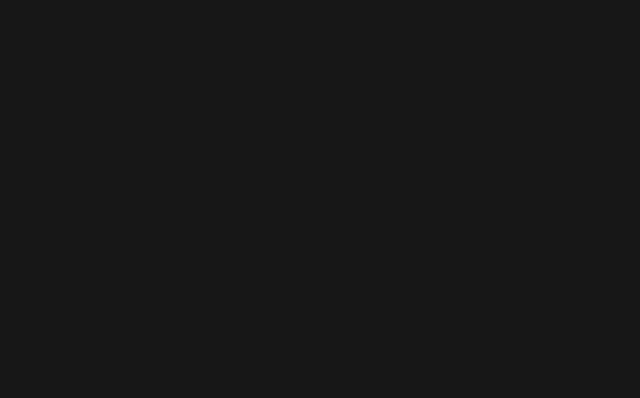
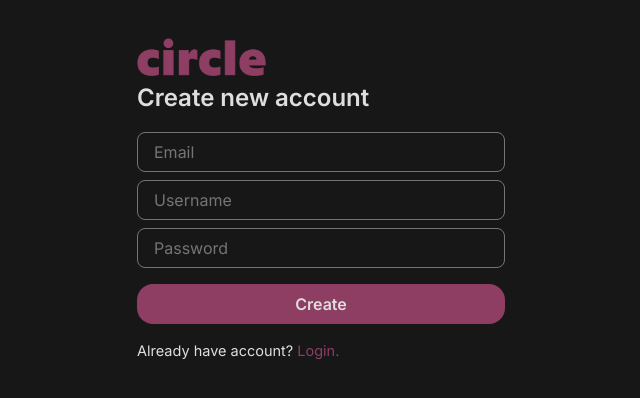
Before and after one commit to arrdix/circle-app, a React (Vite) app: page /register in a window 1280 px wide. Before the commit this address had no page. Shown: the top 398 px of the page, without its empty margins (319-959 px from the left). Built offline with nearby package versions, Linux system fonts and the light colour scheme.

Commit message:
chore: create layout mockup for auth page

```diff
--- a/src/App.tsx
+++ b/src/App.tsx
@@ -7,6 +7,8 @@
 import VibeDetailPage from './pages/VibeDetailPage'
 import ProfilePage from './pages/ProfilePage'
 import SearchPage from '@/pages/SearchPage'
+import LoginPage from '@/pages/LoginPage'
+import RegisterPage from '@/pages/RegisterPage'
 
 function App() {
     const { pathname } = useLocation()
@@ -28,6 +30,8 @@
                     <Route path="/me" element={<ProfilePage />} />
                     <Route path="/search" element={<SearchPage />} />
                 </Route>
+                <Route path="/login" element={<LoginPage />} />
+                <Route path="/register" element={<RegisterPage />} />
             </Routes>
         </div>
     )
--- /dev/null
+++ b/src/components/inputs/HollowInput.tsx
@@ -0,0 +1,40 @@
+import { fontSizing } from '@/styles/style'
+import { Input } from '@chakra-ui/react'
+
+interface HollowInputProps {
+    type: string
+    placeholder: string
+}
+
+function HollowInput({ type, placeholder }: HollowInputProps) {
+    return (
+        <Input
+            type={type}
+            px={'1rem'}
+            border={'1px'}
+            borderColor={'circle.dark'}
+            borderRadius={'lg'}
+            placeholder={placeholder}
+            fontSize={fontSizing.normal}
+            color={'circle.font'}
+            _active={{
+                background: 'none',
+                boxShadow: 'none',
+                borderColor: 'circle.accent',
+            }}
+            _focus={{
+                background: 'none',
+                boxShadow: 'none',
+                borderColor: 'circle.accent',
+            }}
+            _hover={{
+                background: 'none',
+                boxShadow: 'none',
+                borderColor: 'circle.accent',
+            }}
+            _placeholder={{ color: 'circle.dark' }}
+        />
+    )
+}
+
+export default HollowInput
--- a/src/components/inputs/CircleInput.tsx
+++ b/src/components/inputs/IconInput.tsx
@@ -1,7 +1,7 @@
 import { Box, Input, InputGroup, InputLeftElement, Stack } from '@chakra-ui/react'
 import { BiSearchAlt } from 'react-icons/bi'
 
-function CircleInput() {
+function IconInput() {
     return (
         <Box px={'1rem'} pt={'2rem'}>
             <Stack spacing={4}>
@@ -15,10 +15,23 @@
                         type="text"
                         pl={'2.75rem'}
                         placeholder="Search.."
-                        border={0}
+                        border={'2px'}
+                        borderColor={'transparent'}
                         borderRadius={'2xl'}
                         bg={'circle.darker'}
                         color={'circle.font'}
+                        _active={{
+                            boxShadow: 'none',
+                            borderColor: 'circle.accent',
+                        }}
+                        _focus={{
+                            boxShadow: 'none',
+                            borderColor: 'circle.accent',
+                        }}
+                        _hover={{
+                            boxShadow: 'none',
+                            borderColor: 'circle.accent',
+                        }}
                         _placeholder={{ color: 'circle.dark' }}
                     />
                 </InputGroup>
@@ -27,4 +40,4 @@
     )
 }
 
-export default CircleInput
+export default IconInput
--- /dev/null
+++ b/src/pages/LoginPage.tsx
@@ -0,0 +1,40 @@
+import { Link as ReactLink } from 'react-router-dom'
+import { Container, Flex, FormControl, Text, Image, Link as CircleLink } from '@chakra-ui/react'
+import { fontSizing } from '@/styles/style'
+
+import SolidButton from '@/components/buttons/SolidButton'
+import HollowInput from '@/components/inputs/HollowInput'
+
+function LoginPage() {
+    return (
+        <Container height={'100vh'} width={'400px'}>
+            <Flex direction={'column'} gap={'1rem'} justifyContent={'center'} height={'50%'}>
+                <Image src={'/circle.png'} width={'35%'} />
+                <Text fontSize={fontSizing.bigger} fontWeight={'600'} mt={'-.75rem'}>
+                    Login to circle
+                </Text>
+                <FormControl display={'flex'} flexDirection={'column'} gap={'.5rem'}>
+                    <HollowInput type={'text'} placeholder={'Email/Username'} />
+                    <HollowInput type={'password'} placeholder={'Password'} />
+                    <CircleLink as={ReactLink} to={'/help/forgot'} ml={'auto'}>
+                        Forgot password?
+                    </CircleLink>
+                    <SolidButton text={'Login'} />
+                </FormControl>
+                <Text>
+                    Don't have an account?
+                    <CircleLink
+                        as={ReactLink}
+                        to={'/register'}
+                        color={'circle.accent'}
+                        ml={'.25rem'}
+                    >
+                        Create Account.
+                    </CircleLink>
+                </Text>
+            </Flex>
+        </Container>
+    )
+}
+
+export default LoginPage
--- /dev/null
+++ b/src/pages/RegisterPage.tsx
@@ -0,0 +1,43 @@
+import { Link as ReactLink } from 'react-router-dom'
+import {
+    Container,
+    Flex,
+    FormControl,
+    Text,
+    Image,
+    Link as CircleLink,
+    Box,
+} from '@chakra-ui/react'
+import { fontSizing } from '@/styles/style'
+
+import SolidButton from '@/components/buttons/SolidButton'
+import HollowInput from '@/components/inputs/HollowInput'
+
+function RegisterPage() {
+    return (
+        <Container height={'100vh'} width={'400px'}>
+            <Flex direction={'column'} gap={'1rem'} justifyContent={'center'} height={'50%'}>
+                <Image src={'/circle.png'} width={'35%'} />
+                <Text fontSize={fontSizing.bigger} fontWeight={'600'} mt={'-.75rem'}>
+                    Create new account
+                </Text>
+                <FormControl display={'flex'} flexDirection={'column'} gap={'.5rem'}>
+                    <HollowInput type={'text'} placeholder={'Email'} />
+                    <HollowInput type={'email'} placeholder={'Username'} />
+                    <HollowInput type={'password'} placeholder={'Password'} />
+                    <Box mt={'.5rem'}>
+                        <SolidButton text={'Create'} />
+                    </Box>
+                </FormControl>
+                <Text>
+                    Already have account?
+                    <CircleLink as={ReactLink} to={'/login'} color={'circle.accent'} ml={'.25rem'}>
+                        Login.
+                    </CircleLink>
+                </Text>
+            </Flex>
+        </Container>
+    )
+}
+
+export default RegisterPage
--- a/src/pages/SearchPage.tsx
+++ b/src/pages/SearchPage.tsx
@@ -6,14 +6,14 @@
 import SuggestionCard from '@/components/cards/SuggestionCard'
 import DeveloperCard from '@/components/cards/DeveloperCard'
 import AccountCard from '@/components/cards/AccountCard'
-import CircleInput from '@/components/inputs/CircleInput'
+import IconInput from '@/components/inputs/IconInput'
 
 function SearchPage() {
     return (
         <Grid templateColumns={'repeat(19, 1fr)'}>
             <GridItem colSpan={12}>
                 <MainBar>
-                    <CircleInput />
+                    <IconInput />
                     <Flex direction={'column'} gap={'1rem'} px={'1rem'} mt={'1rem'}>
                         <AccountCard includeBio />
                         <AccountCard />
```
